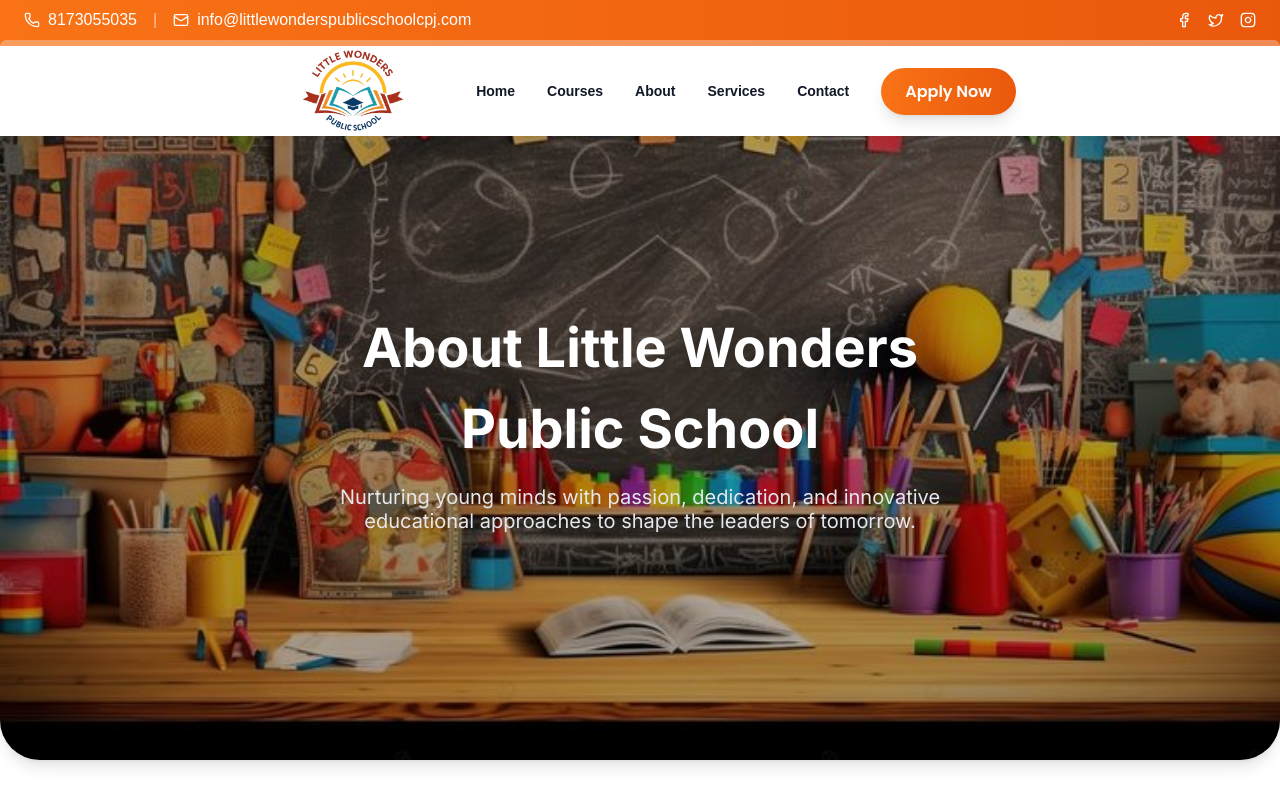
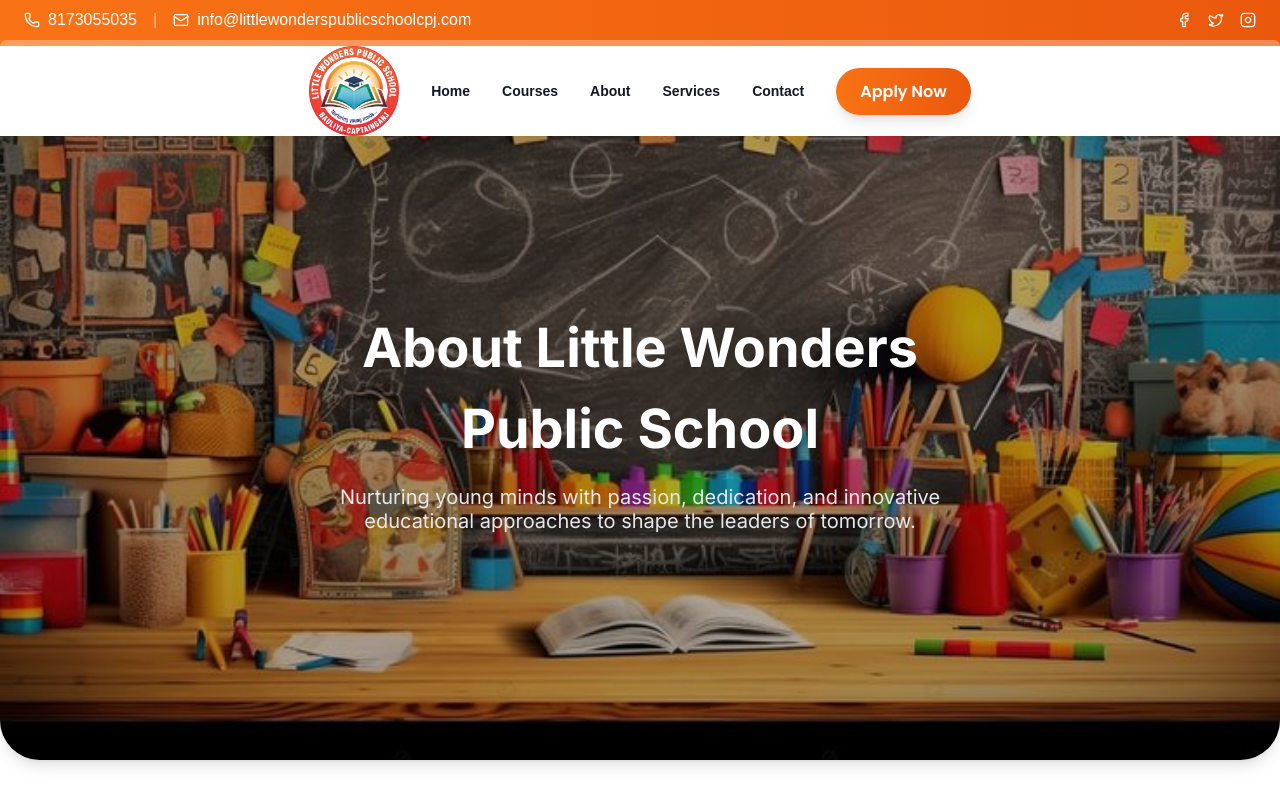
Before and after one commit to codearvind07/school, a Next.js app: page /about in a window 1280 px wide. Shown: the top 800 px of the page. Built offline with nearby package versions, Linux system fonts and the light colour scheme.

Commit message:
Initial commit

```diff
--- a/src/components/common/Header.tsx
+++ b/src/components/common/Header.tsx
@@ -39,9 +39,9 @@ const Header = () => {
   }, []);
 
   return (
-    <header className="fixed top-0 left-0 w-full z-50 font-sans">
+    <header className="fixed top-0 left-0 z-50 w-full font-sans">
       {/* 🔶 ORANGE TOP BAR */}
-      <div className="w-full bg-gradient-to-r from-orange-500 to-orange-600 text-white text-sm">
+      <div className="w-full text-sm text-white bg-gradient-to-r from-orange-500 to-orange-600">
         <div className="max-w-[1500px] mx-auto px-4 lg:px-6 h-10 flex items-center justify-between">
           {/* LEFT */}
           <div className="flex items-center gap-4 text-xs sm:text-sm">
@@ -57,7 +57,7 @@ const Header = () => {
 
             <a
               href="mailto:info@littlewonderspublicschoolcpj.com"
-              className="hidden sm:flex items-center gap-2 font-medium"
+              className="items-center hidden gap-2 font-medium sm:flex"
             >
               <Mail className="w-4 h-4" />
               info@littlewonderspublicschoolcpj.com
@@ -66,13 +66,13 @@ const Header = () => {
 
           {/* RIGHT */}
           <div className="flex items-center gap-4">
-            <a href="#" className="hover:text-orange-200 transition">
+            <a href="#" className="transition hover:text-orange-200">
               <Facebook className="w-4 h-4" />
             </a>
-            <a href="#" className="hover:text-orange-200 transition">
+            <a href="#" className="transition hover:text-orange-200">
               <Twitter className="w-4 h-4" />
             </a>
-            <a href="#" className="hover:text-orange-200 transition">
+            <a href="#" className="transition hover:text-orange-200">
               <Instagram className="w-4 h-4" />
             </a>
           </div>
@@ -93,23 +93,23 @@ const Header = () => {
             {/* MOBILE LOGO */}
             <Link href="/" className="lg:hidden">
               <Image
-                src="/images/logo.png"
+                src="/images/logo.jpeg"
                 alt="Little Wonders Public School"
-                width={180}
-                height={60}
+                width={60}
+                height={20}
                 className="object-contain"
                 priority
               />
             </Link>
 
             {/* DESKTOP NAV */}
-            <nav className="hidden lg:flex items-center justify-center flex-1 gap-8">
+            <nav className="items-center justify-center flex-1 hidden gap-8 lg:flex">
               <Link href="/">
                 <Image
-                  src="/images/logo.png"
+                  src="/images/logo.jpeg"
                   alt="Little Wonders Public School"
-                  width={180}
-                  height={60}
+                  width={90}
+                  height={40}
                   className="object-contain"
                   priority
                 />
@@ -166,14 +166,14 @@ const Header = () => {
           menuOpen ? "max-h-[500px] opacity-100" : "max-h-0 opacity-0"
         }`}
       >
-        <div className="bg-white shadow-2xl px-6 py-8 rounded-b-2xl">
+        <div className="px-6 py-8 bg-white shadow-2xl rounded-b-2xl">
           <ul className="flex flex-col gap-4 mb-6">
             {navigationItems.map((item, index) => (
               <li key={index}>
                 <Link
                   href={item.href}
                   onClick={() => setMenuOpen(false)}
-                  className="block py-3 px-4 rounded-xl font-semibold text-gray-800 hover:bg-orange-50 hover:text-orange-600 transition"
+                  className="block px-4 py-3 font-semibold text-gray-800 transition rounded-xl hover:bg-orange-50 hover:text-orange-600"
                 >
                   {item.label}
                 </Link>
@@ -184,7 +184,7 @@ const Header = () => {
           <a href="/admissions" onClick={() => setMenuOpen(false)}>
             <Button
               text="Apply Now"
-              className="w-full py-4 bg-gradient-to-r from-orange-500 to-orange-600 text-white rounded-xl font-semibold shadow-lg"
+              className="w-full py-4 font-semibold text-white shadow-lg bg-gradient-to-r from-orange-500 to-orange-600 rounded-xl"
             />
           </a>
         </div>
```
Also changed, not shown: public/images/logo.jpeg (added).
